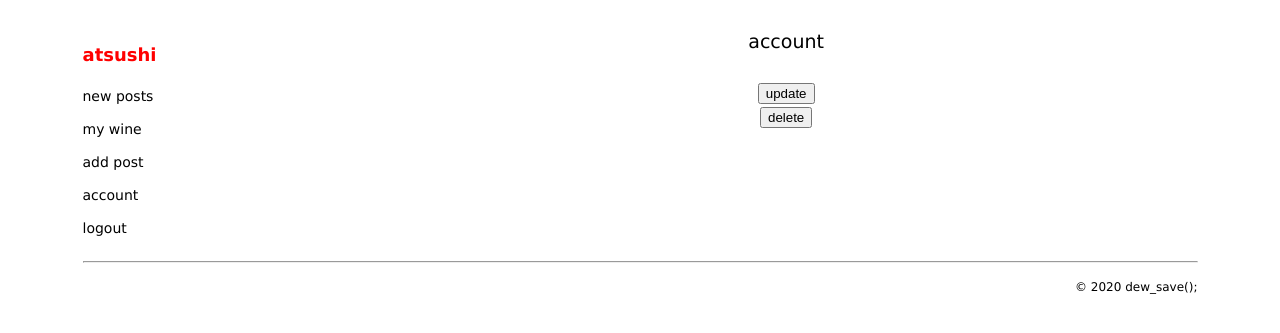
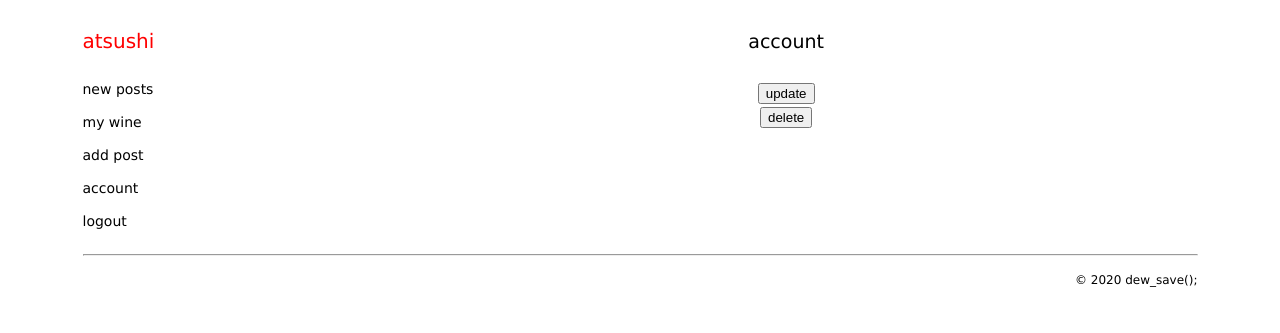
Before and after one commit to atsushi-takahashi-0306/dew_save, a Django app: page /delete_user/1/ in a window 1280 px wide. Shown: the part 119-452 px from the top of the page. Run offline with Django 3.2, Linux system fonts and the light colour scheme; a user stored in the database is signed in; data comes from the database, SQL or seed files in the repository; both versions use the stored data as it was after the commit.

Commit message:
テーブルを全て小文字へ、favicon設定
テーブルを全て小文字に変更、faviconの設定、ユーザー名の表示のところフォントサイズ等変更。

```diff
--- a/dew_save/wine/static/wine/css/stylesheet_wine.css
+++ b/dew_save/wine/static/wine/css/stylesheet_wine.css
@@ -12,6 +12,8 @@ table{
 }
 table th{
     width: 100px;
+    font-weight: normal;
+    text-transform: lowercase;
 }
 
 /* 全体のレイアウト */
@@ -61,8 +63,9 @@ main{
 
 .user_name{
     color: red;
-    font-size: 18px;
-    font-weight: bold;
+    font-size: 20px;
+    margin-top:3px;
+    margin-bottom: 23px;
 }
 
 nav{
--- a/dew_save/wine/templates/wine/layout.html
+++ b/dew_save/wine/templates/wine/layout.html
@@ -6,6 +6,7 @@
     <meta charset="UTF-8">
     <meta name="viewport" content="width=device-width, initial-scale=1.0">
     <title>{% block title %}{% endblock %}</title>
+    <link rel="icon" href="{% static 'wine/icon/favicon.ico' %}">
     <link rel="stylesheet" href="{% static 'wine/css/sanitize.css' %}">
     <link rel="stylesheet" href="{% static 'wine/css/stylesheet_wine.css' %}">
     <script src="https://code.jquery.com/jquery-3.5.1.min.js"></script>
```
Also changed, not shown: dew_save/db.sqlite3, dew_save/wine/static/wine/icon/favicon.ico (added).
